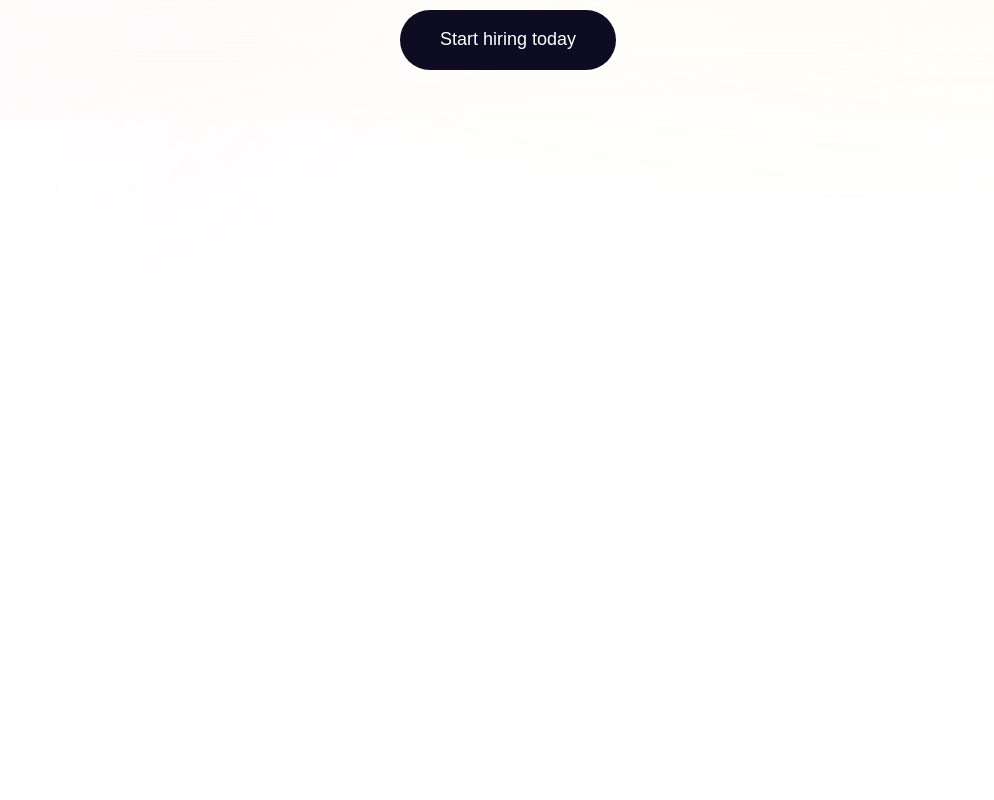
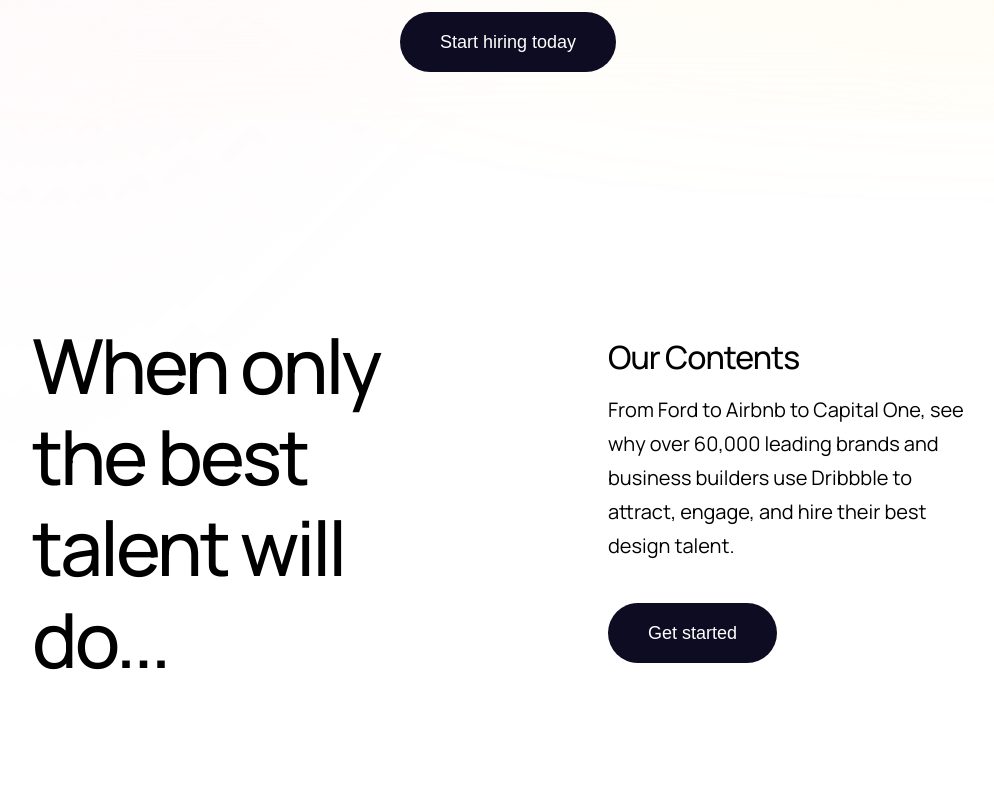
Before and after one commit to Mahyarnafisi/Landing-Page, a React (Vite) app: page / in a window 1280 px wide. Shown: the part 600-1400 px from the top of the page, without its empty margins (132-1126 px from the left). Built offline with nearby package versions, Linux system fonts and the light colour scheme.

Commit message:
bug fix -turn back all the jsx file to tsx format

```diff
--- a/src/App.tsx
+++ b/src/App.tsx
@@ -1,6 +1,5 @@
 import "./App.css";
 import HeroSection from "./Hero Section/HeroSection";
-import Marquess from "./Layouts/Marquee/Marquess";
 import Navbar from "./Layouts/Navbar/Navbar";
 import HomeConnecting from "./Pages/Home/Layouts/HomeConnecting/HomeConnecting";
 import HomeIntro from "./Pages/Home/Layouts/HomeIntro/HomeIntro";
@@ -11,7 +10,6 @@ function App() {
     <div className="app">
       <Navbar />
       <HeroSection />
-      <Marquess />
       <HomeIntro />
       <HomeConnecting />
       <PerfectMatch />
--- a/src/Layouts/Marquee/Marquee.module.css
+++ /dev/null
@@ -1,33 +0,0 @@
-.marquee {
-  background-color: transparent;
-  width: 100%;
-  height: min-content;
-  padding: 2rem 0;
-  position: relative;
-  z-index: 100;
-}
-
-.marquee::after {
-  content: "";
-  width: 400px;
-  height: 100%;
-  background-image: linear-gradient(270deg, transparent 0%, #ffffff 100%);
-  top: 0;
-  left: 0;
-  position: absolute;
-  z-index: 200;
-}
-
-.marquee::before {
-  content: "";
-  width: 400px;
-  height: 100%;
-  background-image: linear-gradient(90deg, transparent 0%, #ffffff 100%);
-  top: 0;
-  right: 0;
-  position: absolute;
-  z-index: 200;
-}
-.marqueeBar {
-  background-color: transparent;
-}
--- a/src/Layouts/Marquee/Marquess.jsx
+++ /dev/null
@@ -1,18 +0,0 @@
-import MarqueeCard from "../../UI/MarqueeCard/MarqueeCard.jsx";
-import Styles from "./Marquee.module.css";
-import Marquee from "react-fast-marquee";
-import MarqueeData from "../../data/MarqueeData.js";
-
-function Marquess() {
-  return (
-    <div className={Styles.marquee}>
-      <Marquee className={Styles.marqueeBar} pauseOnHover={true} autoFill={true} speed={40}>
-        {MarqueeData.map((item, index) => {
-          return <MarqueeCard name={item.name} job={item.job} key={index} id={item.id} tag={item.tag} image={item.image} />;
-        })}
-      </Marquee>
-    </div>
-  );
-}
-
-export default Marquess;
--- a/src/UI/Badge/Badge.module.css
+++ b/src/UI/Badge/Badge.module.css
@@ -4,6 +4,6 @@
   width: max-content;
   padding: 1.5rem 4rem;
   border-radius: 999px;
-  font-size: var(--fs-sm);
+  font-size: var(--fs-md);
   transition: background-color 2s;
 }
--- a/src/UI/Badge/Badge.tsx
+++ b/src/UI/Badge/Badge.tsx
@@ -1,14 +1,9 @@
 import Styles from "./Badge.module.css";
-import { useState, useCallback } from "react";
+import { useState } from "react";
 
 function Badge({ children }) {
   const [bgColor, setBgColor] = useState("");
   const colorList = ["#ffda79", "#c2f4fb", "#cbdbff"];
-
-  const colorChanger = useCallback(() => {
-    const colorSet = Math.floor(Math.random() * 3);
-    setBgColor(colorList[colorSet]);
-  }, [bgColor]);
 
   return (
     <div style={{ backgroundColor: `${bgColor}` }} className={Styles.badge}>
--- a/src/UI/MarqueeCard/MarqueeCard.module.css
+++ b/src/UI/MarqueeCard/MarqueeCard.module.css
@@ -12,7 +12,6 @@
   align-items: flex-start;
   justify-content: space-between;
   flex-direction: column;
-  z-index: 100;
 }
 
 .card__header h2 {
@@ -21,9 +20,6 @@
 
 .card__header h3 {
   font-size: var(--fs-md);
-}
-
-.card__body {
 }
 
 .card__footer {
--- a/src/data/MarqueeData.js
+++ b/src/data/marqueeData.ts
@@ -8,7 +8,7 @@ import profile7 from "./../assets/img/profile-7.jpg";
 import profile8 from "./../assets/img/profile-8.jpg";
 import profile9 from "./../assets/img/profile-9.jpg";
 import profile10 from "./../assets/img/profile-10.jpg";
-const MarqueeData = [
+export const marqueeData = [
   {
     id: 1,
     name: "Elif Kameşoğlu",
@@ -80,5 +80,3 @@ const MarqueeData = [
     image: profile10,
   },
 ];
-
-export default MarqueeData;
```
Also changed, not shown: src/UI/Buttons/Buttons.tsx (+6 -2 lines), src/UI/MarqueeCard/MarqueeCard.tsx (renamed from src/UI/MarqueeCard/MarqueeCard.jsx, +8 -1 lines), src/main.tsx (+7 -7 lines).
